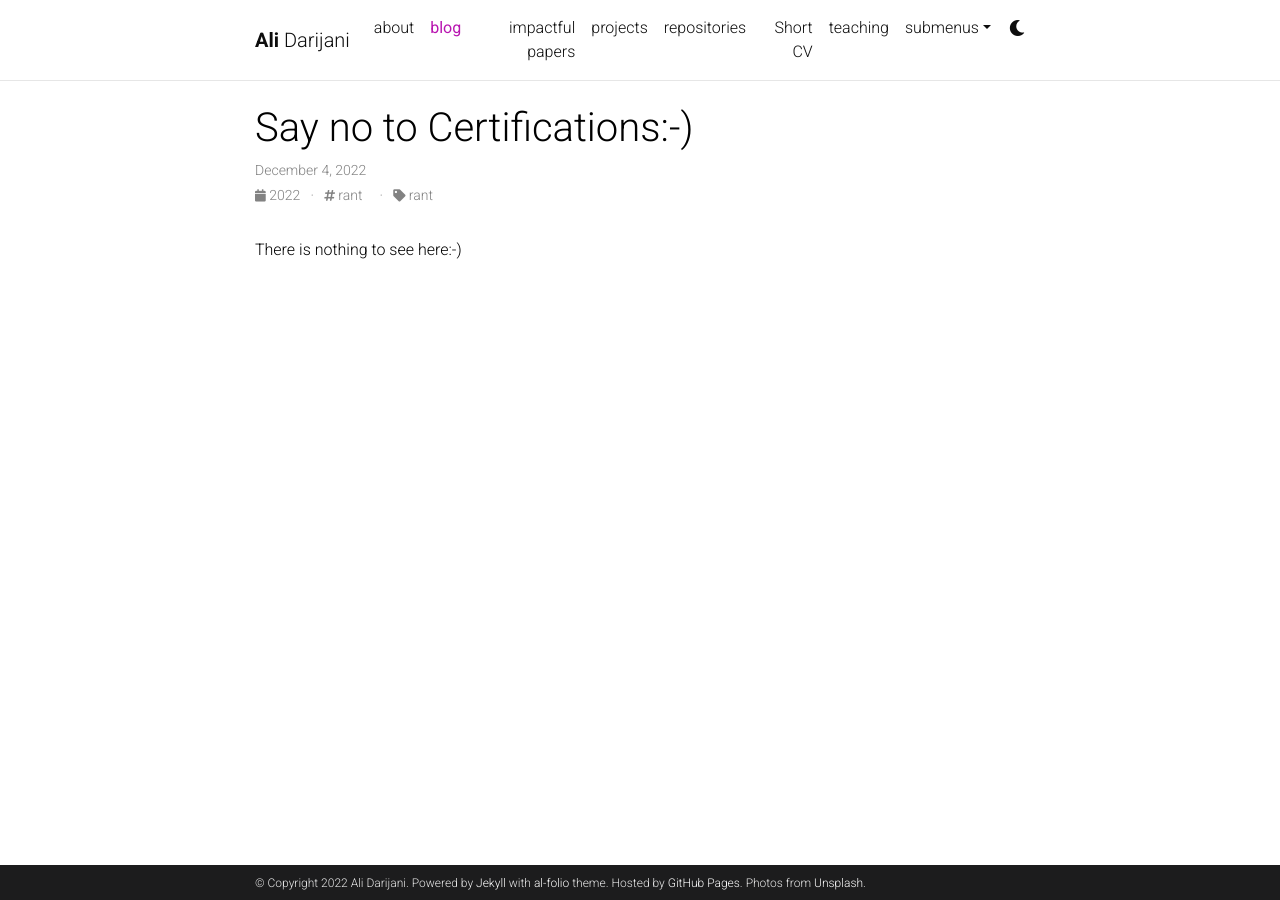
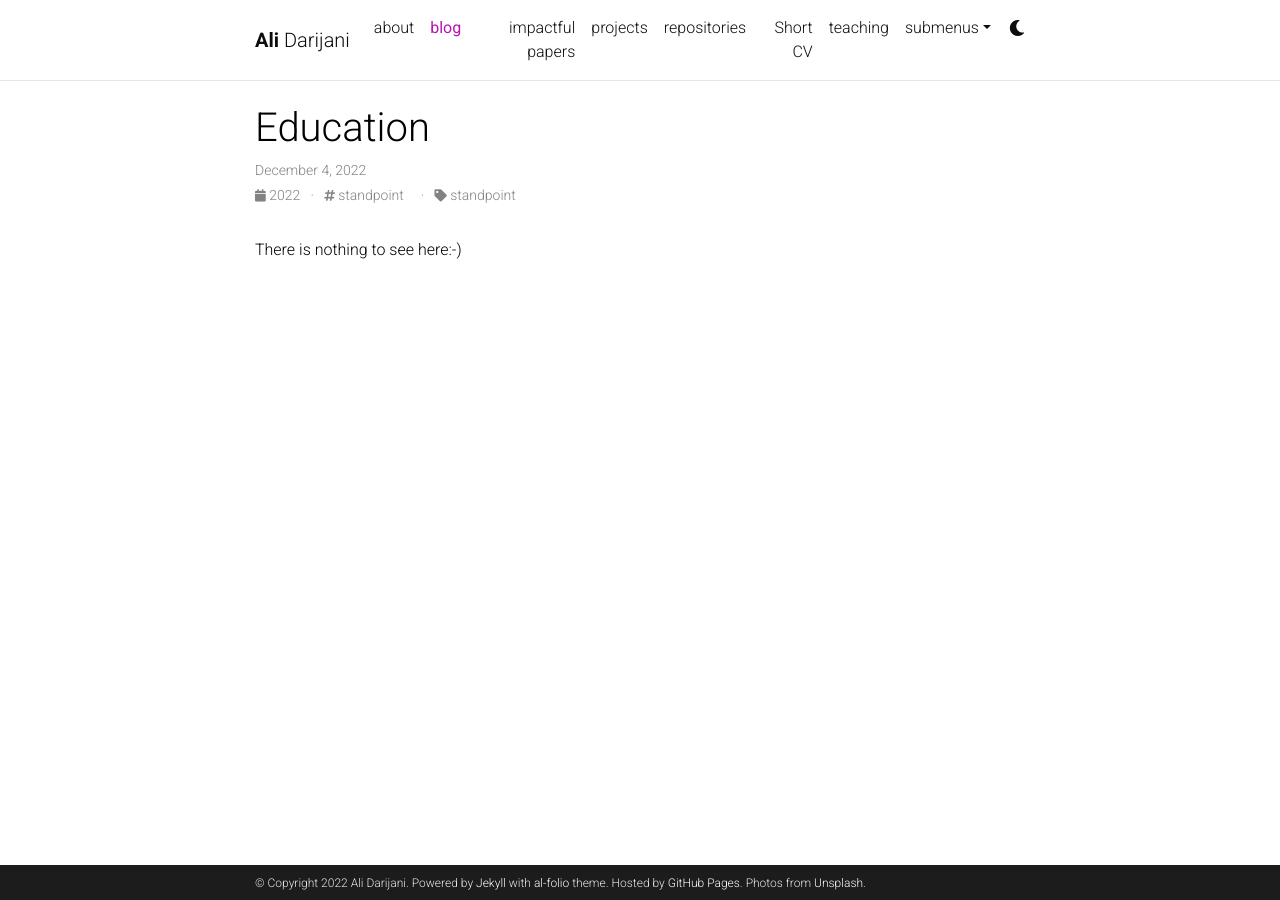
Before and after one commit to adarijani/adarijani.github.io_archived, a Jekyll site: the page built from _posts/2022-12-04-Say no to Certifications.md, in a window 1280 px wide. Built offline with Jekyll 4.4.1, drawn with Linux system fonts in a browser that asks for light colours; comment, search, counter and statistics services are not loaded; a style sheet for code colours, icons or effects is not loaded.

Commit message:
Update 2022-12-04-Say no to Certifications.md

```diff
--- a/_posts/2022-12-04-Say no to Certifications.md
+++ b/_posts/2022-12-04-Say no to Certifications.md
@@ -1,10 +1,10 @@
 ---
 layout: post
-title: Say no to Certifications:-)
+title: Education
 date: 2022-12-04 15:00:00
-description: Say no to Certifications:-)
-tags: rant
-categories: rant
+description: Education
+tags: standpoint
+categories: standpoint
 ---
 
 There is nothing to see here:-)
```
